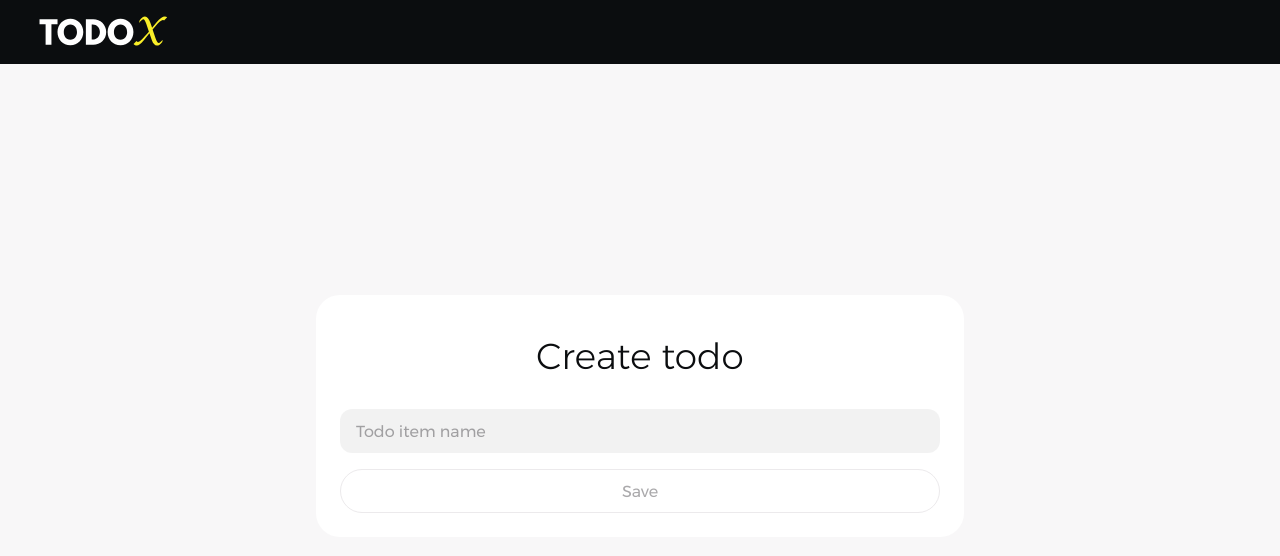
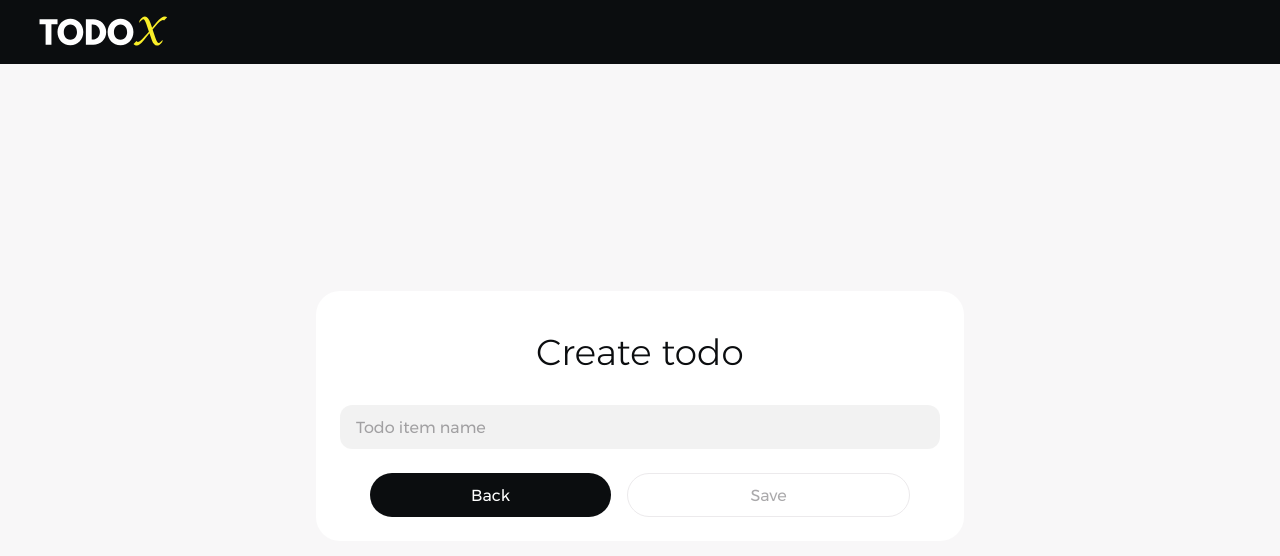
Before and after one commit to rithik-c/TodoX, a Next.js app in the folder frontend/: page /create in a window 1280 px wide. Shown: the top 556 px of the page. Built offline with nearby package versions, Linux system fonts and the light colour scheme; no server answers.

Commit message:
Adding back button navigation (much needed)

```diff
--- a/frontend/pages/create.js
+++ b/frontend/pages/create.js
@@ -9,6 +9,7 @@ import InputField from '../components/InputField';
 import apiFetch from '../functions/apiFetch';
 import { useDispatch, useSelector } from 'react-redux';
 import Alert from '../components/Alert';
+import Link from 'next/link';
 
 
 const Create = () => {
@@ -51,7 +52,12 @@ const Create = () => {
                     <Alert message={todoState.alerts.success} onClose={() => dispatch(clearTodoAlerts())} variant="success" />
                     <Form onSubmit={handleSubmit}>
                         <InputField className="input" type="text" placeholder="Todo item name" required value={todoState.body.name} onChange={e => dispatch(updateTodoName({name: e.target.value}))} />
-                        <Button className="saveButton" type="submit" text="Save" size="large" variant="primary" disabled={isSaving || !todoState.body.name} isFullWidth />
+                        <ButtonContainer>
+                            <Link className="maxWidthCenter" href="/">
+                                <Button text="Back" size="large" variant="secondary" isFullWidth/>
+                            </Link>
+                            <Button className="maxWidthCenter" type="submit" text="Save" size="large" variant="primary" disabled={isSaving || !todoState.body.name} isFullWidth />
+                        </ButtonContainer>
                     </Form>
                 </div>
             </Container>
@@ -73,9 +79,20 @@ const Container = styled.div`
             margin-bottom: 2rem;
             margin-top: 1rem;
         }
-
-        .saveButton {
-            margin-top: 1rem;
-        }
     }
 `;
+
+const ButtonContainer = styled.div`
+    display: flex;
+    justify-content: center;
+    margin-top: 1.5rem;
+    gap: 1rem;
+    width: 90%;
+    margin-left: auto;
+    margin-right: auto;
+
+    .maxWidthCenter {
+        text-decoration: none;
+        flex: 1;
+    }
+`;
--- a/frontend/pages/todos.js
+++ b/frontend/pages/todos.js
@@ -46,10 +46,10 @@ const Todos = () => {
                     <ButtonContainer>
                         {/* TODO: Add filter functionality */}
                         <Link className="noLinkStyling" href="/">
-                            <Button className="filterButton" text="Filter" size="large" variant="primary" isFullWidth/>
+                            <Button className="backButton" text="Back" size="large" variant="secondary" isFullWidth/>
                         </Link>
                         <Link className="noLinkStyling" href="/">
-                            <Button className="backButton" text="Back" size="large" variant="primary" isFullWidth/>
+                            <Button className="filterButton" text="Filter" size="large" variant="primary" isFullWidth/>
                         </Link>
                     </ButtonContainer>
                 </div>
```
